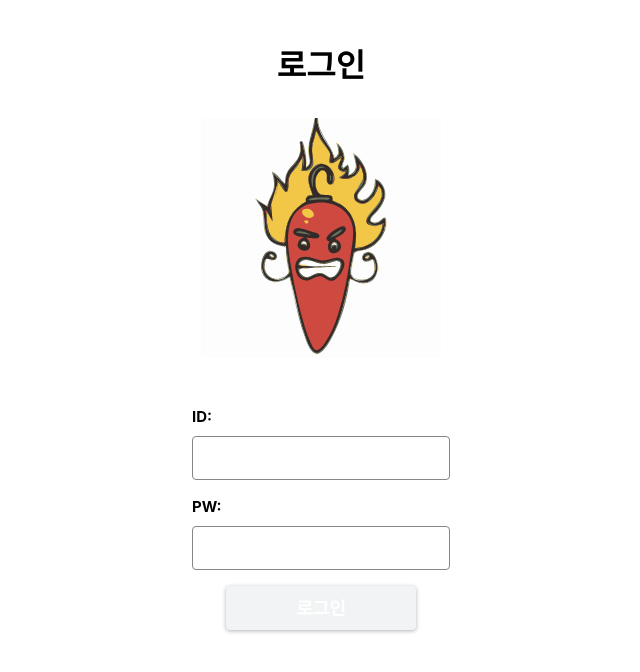
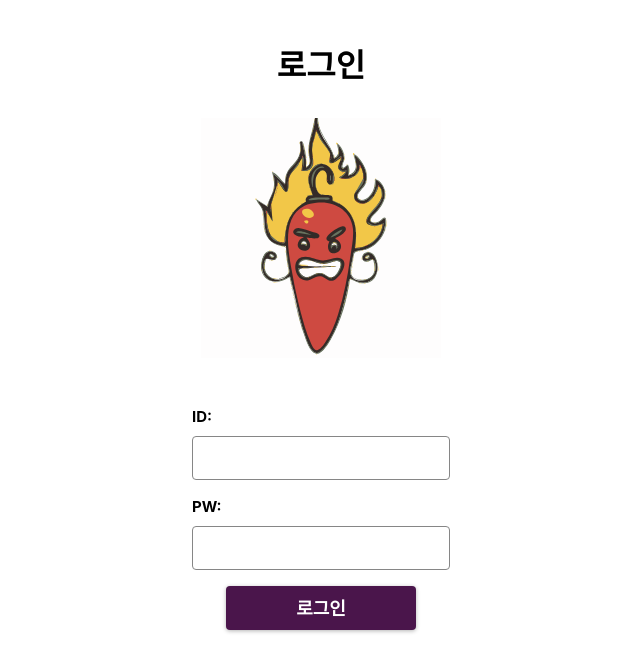
Before and after one commit to chiliclub/chili-chat-client, a Next.js app: page /login in a window 1280 px wide. Shown: the top 672 px of the page, without its empty margins (319-959 px from the left). Built offline with nearby package versions, Linux system fonts and the light colour scheme.

Commit message:
fix: delete logic of disabled button

```diff
--- a/pages/login/index.tsx
+++ b/pages/login/index.tsx
@@ -11,8 +11,6 @@ const LoginPage = () => {
   const [id, setId] = useState<string>("");
   const [password, setPassword] = useState<string>("");
   const [loginError, setLoginError] = useState<boolean>(false);
-  const [isSubmitButtonDisabled, setIsSubmitButtonDisabled] =
-    useState<boolean>(true);
 
   const changeIdValue = (e: React.ChangeEvent<HTMLInputElement>) => {
     setId(e.target.value);
@@ -21,14 +19,6 @@ const LoginPage = () => {
   const changePasswordValue = (e: React.ChangeEvent<HTMLInputElement>) => {
     setPassword(e.target.value);
   };
-
-  useEffect(() => {
-    if (id.length > 0 && password.length > 0) {
-      setIsSubmitButtonDisabled(false);
-    } else {
-      setIsSubmitButtonDisabled(true);
-    }
-  }, [id, password]);
 
   const handleSubmit = async () => {
     try {
@@ -63,9 +53,7 @@ const LoginPage = () => {
           />
         </Label>
         {loginError && <Error>아이디 또는 비밀번호 오류입니다.</Error>}
-        <Button disabled={isSubmitButtonDisabled} onClick={handleSubmit}>
-          로그인
-        </Button>
+        <Button onClick={handleSubmit}>로그인</Button>
       </FormWrapper>
     </>
   );
```
